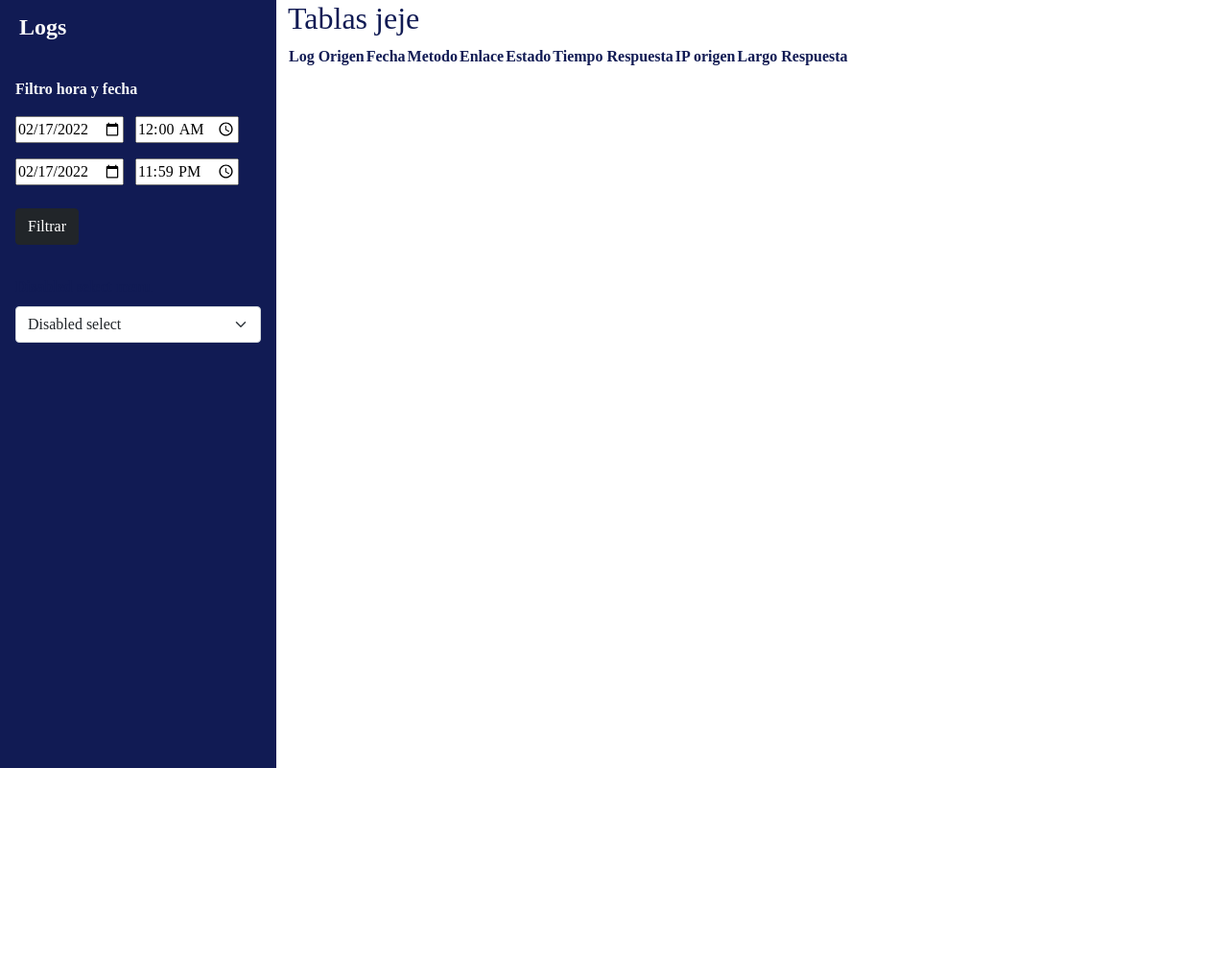
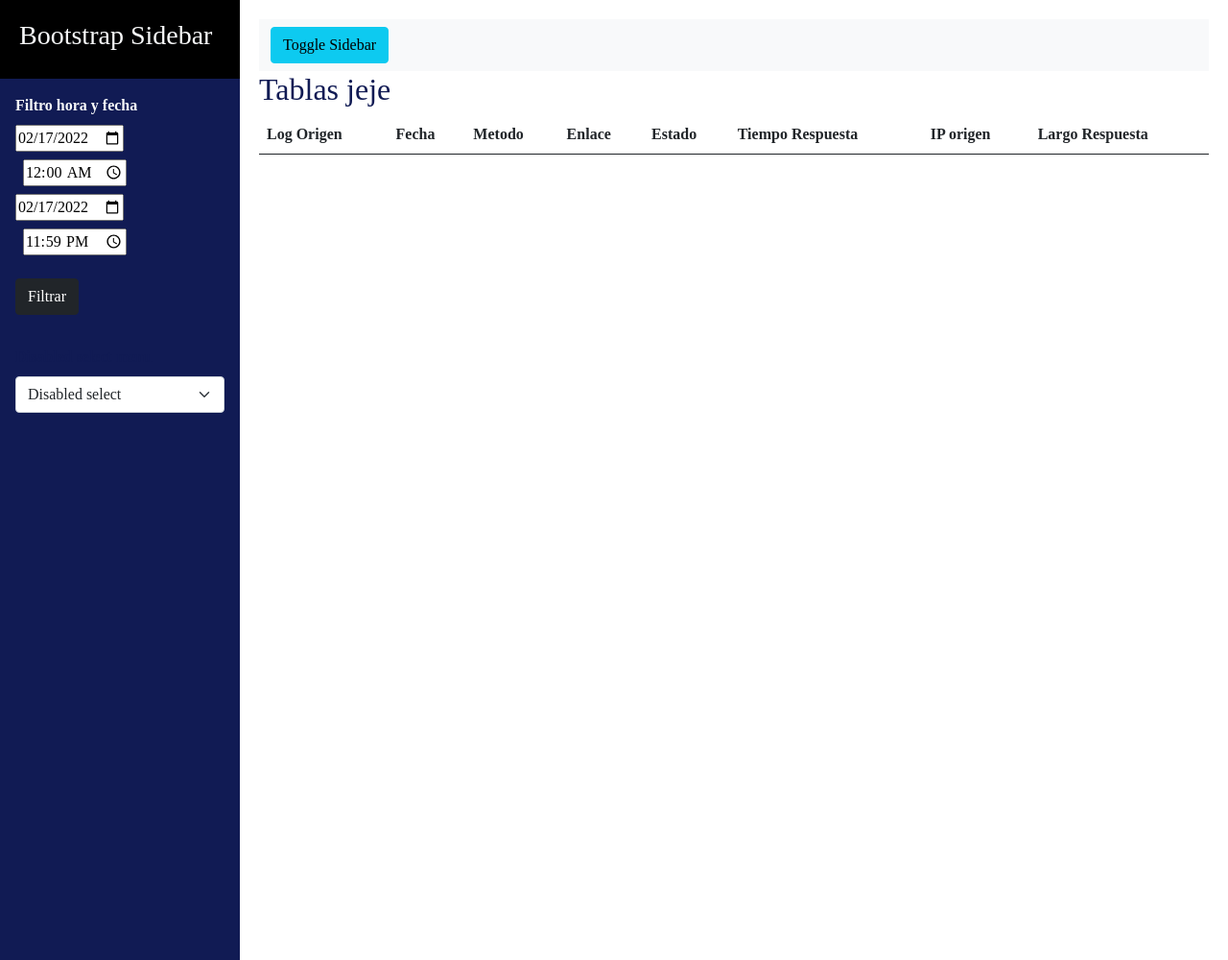
Before and after one commit to mclovin-felipe/IntranetFalp, a PHP site: page / in a window 1280 px wide. Shown: the whole page at 96% size. Before the commit the page ends 800 px from the top, so only its background shows below. Run offline with PHP 8.4, Linux system fonts and the light colour scheme; lists and menus that the app fills with data are empty; some libraries are stand-ins or nearby versions; some web fonts are replaced.

Commit message:
Arreglo scroll Y

```diff
--- a/index.php
+++ b/index.php
@@ -1,4 +1,3 @@
-
 <!DOCTYPE html>
 <html lang="en">
 <head>
@@ -6,7 +5,8 @@
 	<meta http-equiv="X-UA-Compatible" content="IE=edge">
 	<meta name="viewport" content="width=device-width, initial-scale=1.0">
  <script src="https://ajax.googleapis.com/ajax/libs/jquery/3.5.1/jquery.min.js"></script>
-<link rel="stylesheet" type="text/css" href="https://cdn.datatables.net/1.11.4/css/jquery.dataTables.css">
+<link rel="stylesheet" type="text/css" href="https://cdnjs.cloudflare.com/ajax/libs/twitter-bootstrap/5.0.1/css/bootstrap.min.css">
+<link rel="stylesheet" type="text/css" href="https://cdn.datatables.net/1.11.4/css/dataTables.bootstrap5.min.css">
  	<link href="https://cdn.jsdelivr.net/npm/bootstrap@5.1.3/dist/css/bootstrap.min.css" rel="stylesheet">
 <link href="https://unpkg.com/ionicons@4.5.10-0/dist/css/ionicons.min.css" rel="stylesheet">
 <link rel="stylesheet" href="https://use.typekit.net/qqw3nvm.css">
@@ -21,13 +21,12 @@
 <!----->
 <!----->
 <!----->
-
-<div class="d-flex">
-	<div id="sidebar-container" class = "bg-primary">
-		<div class="logo">
-			<h4 class="text-light" style="font-weight: bold;">Logs</h4>
-		</div>
-		<div class = "menu">
+<div class="wrapper">
+	<div id="sidebar" class = "bg-primary">
+<div class="sidebar-header text-light">
+                <h3>Bootstrap Sidebar</h3>
+            </div>
+		<div class = "active">
 <!--			<a href= "#" class="d-block text-light p-3"><i class="icon ion-md-apps mr-2 lead"></i> Tablero</a>
 			<a href= "#" class="d-block text-light p-3"><i class="icon ion-md-stats mr-2 lead"></i> Filtros</a>
 		    <a href= "#" class="d-block text-light p-3"><i class="icon ion-md-person mr-2 lead"></i> Perfil</a>
@@ -44,7 +43,7 @@
 	   value="00:00"
        min="00:00:00" max="23:59:59">
 <input type="date" id="fecha2" name="fecha2"
-value=<?php echo date('Y-m-d');?>
+value=<?php echo date("Y-m-d"); ?>
        min="2001-01-01" max="2025-12-31">
 <input class ="m-2"type="time" id="hora2" name="hora2"
 	   value="23:59"
@@ -56,7 +55,7 @@ value=<?php echo date('Y-m-d');?>
 </form>
 <div class="mb-3 p-3">
       <label for="disabledSelect" class="form-label">Disabled select menu</label>
-      <select id="disabledSelect" class="form-select">
+      <select id="Metodos" class="form-select">
         <option>Disabled select</option>
       </select>
     </div>
@@ -67,11 +66,20 @@ value=<?php echo date('Y-m-d');?>
 <!--TABLA-->
 <!----->
 <!----->
-<div class="container">
+<div class="content">
+<nav class="navbar navbar-expand-lg navbar-light bg-light">
+        <div class="container-fluid">
+
+            <button type="button" id="sidebarCollapse" class="btn btn-info">
+                <i class="fas fa-align-left"></i>
+                <span>Toggle Sidebar</span>
+            </button>
+
+        </div>
+    </nav>
 <h2 class = "center">Tablas jeje</h2>
-<div id="table-container"></div>
-<table id="table_id" class="display">
-    <thead>
+<table id="table_id" class="table table-striped">
+<thead>
         <tr>
             <th>Log Origen</th>
             <th>Fecha</th>
@@ -87,13 +95,16 @@ value=<?php echo date('Y-m-d');?>
 	</tbody>
 </table>
 </div>
+</div>
  </div>
 <!----->
 <!----->
 <!----->
 <!----->
+</div>
  </body>
 <script type="text/javascript" charset="utf8" src="https://cdn.datatables.net/1.11.4/js/jquery.dataTables.js"></script>
+<script type="text/javascript" charset="utf8" src="https://cdn.datatables.net/1.11.4/js/dataTables.bootstrap5.min.js"></script>
 <script src="js/scripts.js"></script>
  <script src="https://cdn.jsdelivr.net/npm/bootstrap@5.1.3/dist/js/bootstrap.bundle.min.js"></script>
 
--- a/js/scripts.js
+++ b/js/scripts.js
@@ -14,30 +14,50 @@
 // });
 // });
 //});/
-$("#update").click(function(){
+$("#update").click(function () {
 	let fecha1 = $("#fecha1").val().replace(/-/g, "");
 	let fecha2 = $("#fecha2").val().replace(/-/g, "");
-		let hora1 = $("#hora1").val()
-		let hora2 = $("#hora1").val()
-		console.log($("#hora1").val());
+	let hora1 = $("#hora1").val();
+	let hora2 = $("#hora1").val();
 
 	$.ajax({
 		method: "GET",
 		url: `data.php?fecha1=${fecha1}&hora1=${hora1}&fecha2=${fecha2}&hora2=${hora2}`,
-      }).done(function( data ) {
-                  var result= $.parseJSON(data);
-		  let tabla = $('#table_id').DataTable({
-					screenY: '40vh',
+	}).done(function (data) {
+		var result = $.parseJSON(data);
+		let tabla = $("#table_id").DataTable({
 			scrollCollapse: true,
-			  paging:         false,
 			searching: false,
-			  retrieve: true
+			retrieve: true,
 		});
+		let metodos = [];
 		tabla.clear();
-                 $.each( result, function( key, value ) {
-                        tabla.row.add([
-                                value['log_origen'], value['fecha'], value['metodo'], value['enlace'], value['estado'], value['tiempo_respuesta'], value['IP_cliente'], value['largo_peticion']
-                         ]).draw();
+		$.each(result, function (key, value) {
+
+			if (!metodos.includes(value['metodo'])){
+				console.log(value['metodo']);
+				$('#metodos').append(`<option>${value['metodo']}</option>`);
+			}
+			tabla.row
+				.add([
+					value["log_origen"],
+					value["fecha"],
+					value["metodo"],
+					value["enlace"],
+					value["estado"],
+					value["tiempo_respuesta"],
+					value["IP_cliente"],
+					value["largo_peticion"],
+				])
+				.draw();
 		});
 	});
 });
+$(document).ready(function () {
+	$("#sidebarCollapse").on("click", function () {
+		$("#sidebar").toggleClass("active");
+	});
+});
+$(window).resize(function() {
+  $('.dataTables_scrollBody').css('height', ($(window).height() - 200));
+});
--- a/src/css/style.css
+++ b/src/css/style.css
@@ -1,14 +1,55 @@
+
+
 :root {
 	--primary:#111B54;
 	--light:#ffffff;
 	--grey:#efefef;
+}
+.wrapper {
+    display: flex;
+    width: 100%;
+	height: 1000px;
+}
+#sidebar {
+    min-width: 250px;
+    max-width: 250px;
+	min-height: 100vh;
+	transition: all 0.3s;
+}
+#sidebar.active {
+    margin-left: -250px;
+}
+@media (max-width: 768px) {
+    #sidebar {
+        margin-left: -250px;
+    }
+    #sidebar.active {
+        margin-left: 0;
+    }
+}
+#sidebar .sidebar-header {
+    padding: 20px;
+    background: #000000;
+}
+.main {
+            background-color:black;
+            border-radius: 20px 20px 0px 0px;
+        }
+
+.content {
+	height: 100%;
+	width: 100%;
+    padding: 20px;
+    min-height: 100vh;
+    transition: all 0.3s;
+	flex-wrap: wrap;
+	overflow-y:scroll;
 }
 body {
 	overflow: hidden;
 	font-family: 'Muli';
 	font-weight: 700;
 	color: var(--primary);
-	height: 100%;
 }
 a {
 	text-decoration: none;
```
Also changed, not shown: 3 other files. Lines whose indentation alone changed are shown as unchanged.
